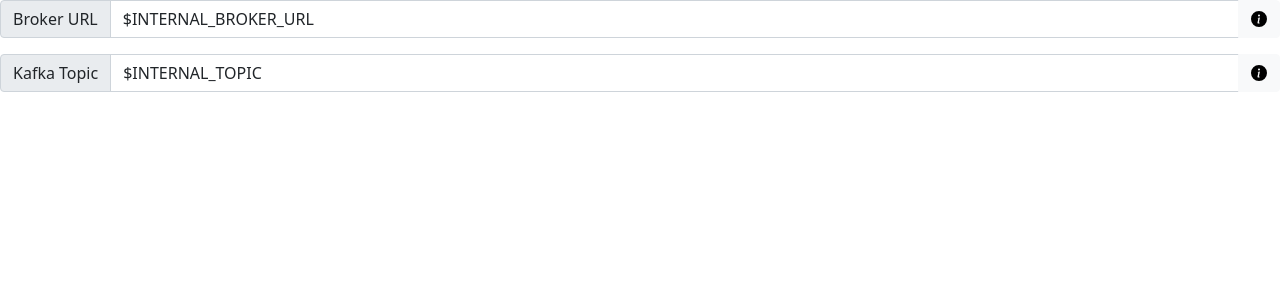
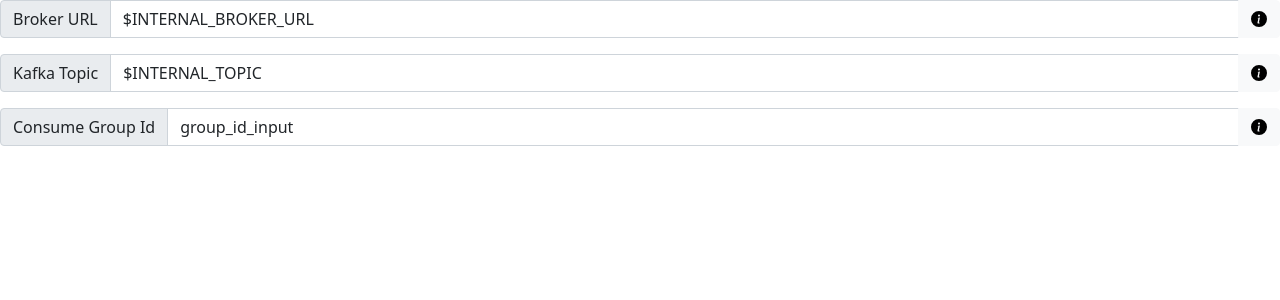
Before and after one commit to devlibx/devlibx-ui, a React (Create React App) app: page / in a window 1280 px wide. Shown: the top 300 px of the page. Built offline with nearby package versions, Linux system fonts and the light colour scheme.

Commit message:
added kafka consumer group id

```diff
--- /dev/null
+++ b/src/components/Kafka/KafkaConsumerGroup.js
@@ -0,0 +1,47 @@
+import { InputGroup, FormControl, Button, Tooltip, OverlayTrigger, Image, Popover } from 'react-bootstrap';
+import { BsFillInfoCircleFill } from "react-icons/bs";
+import React, { useState } from 'react';
+
+
+function KafkaConsumerGroup({ consumerGroupId, helpStr, leftSideTitle }) {
+    const [inputInternal, setInputInternal] = useState(consumerGroupId)
+
+    return (
+        <>
+            <InputGroup  className="mb-3">
+                <InputGroup.Text id="basic-addon1">{leftSideTitle}</InputGroup.Text>
+                <FormControl
+                    placeholder={inputInternal}
+                    aria-label={inputInternal}
+                    aria-describedby="basic-addon1"
+                    onChange={(e) => setInputInternal(e.target.value)}
+                    value={inputInternal}
+                />
+
+                <OverlayTrigger
+                    placement="bottom"
+                    overlay={
+                    <Tooltip >
+                        {helpStr}
+                    </Tooltip>
+                    }
+                >
+                        {({  ...triggerHandler }) => (
+                            <Button variant="light" {...triggerHandler} className="d-inline-flex align-items-center">
+                                <BsFillInfoCircleFill/>
+                            </Button>
+                        )}
+                </OverlayTrigger>
+            </InputGroup>
+        </>
+    );
+}
+
+
+KafkaConsumerGroup.defaultProps = {
+    consumerGroupId: "group_consumer_v1",
+    helpStr: "Plese provide the consumer group id for kafka consumer",
+    leftSideTitle: "Consume Group Id"
+}
+
+export default KafkaConsumerGroup
--- a/src/index.js
+++ b/src/index.js
@@ -1,9 +1,8 @@
 import React from 'react';
 import ReactDOM from 'react-dom';
-import Button from './components/Button/Button'
-import KafkaConsumer from './components/Kafka/KafkaConsumer'
 import KafkaBroker from './components/Kafka/KafkaBroker'
 import KafkaTopic from './components/Kafka/kafkaTopic'
+import KafkaConsumerGroup from './components/Kafka/KafkaConsumerGroup'
 
 ReactDOM.render(
   <React.StrictMode>
@@ -34,6 +33,10 @@ ReactDOM.render(
         topic="$INTERNAL_TOPIC"
       />
 
+    <KafkaConsumerGroup
+        consumerGroupId="group_id_input"
+      />
+
   </React.StrictMode>,
   document.getElementById('root')
 );
```
